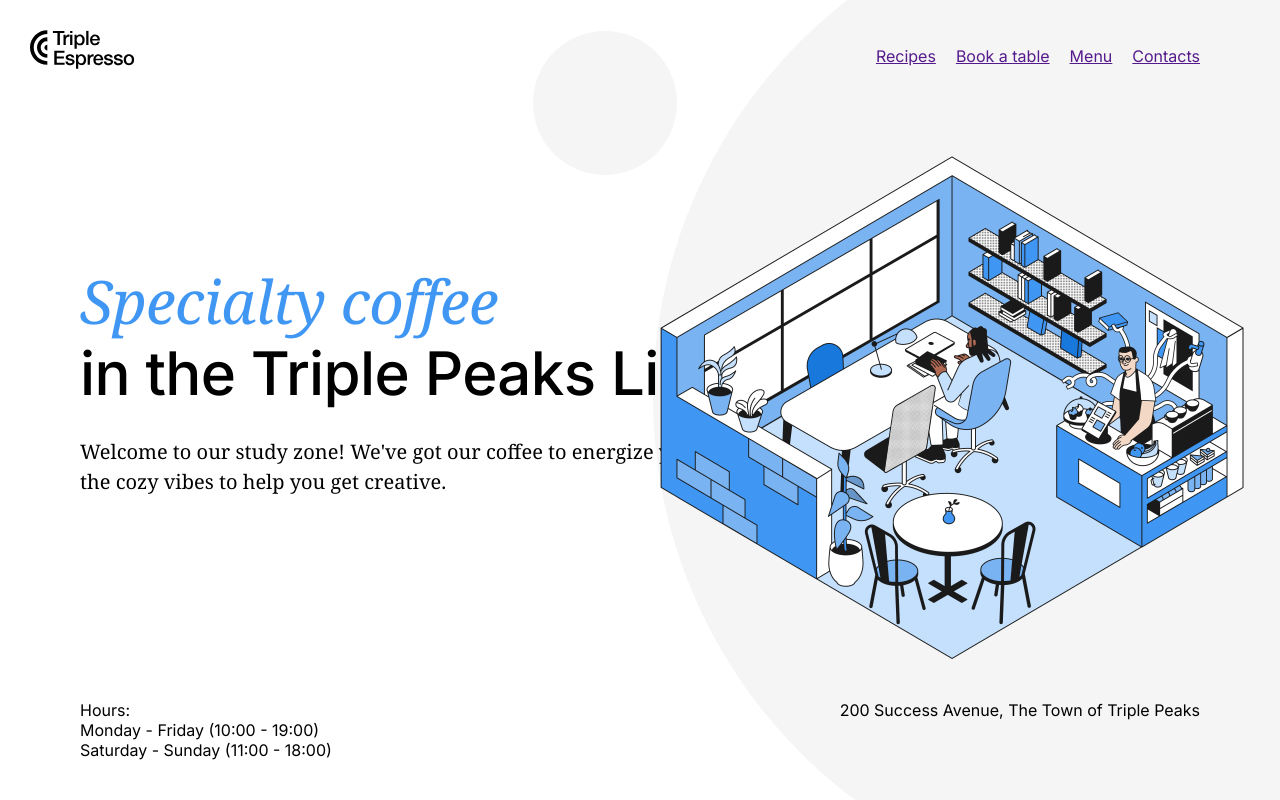
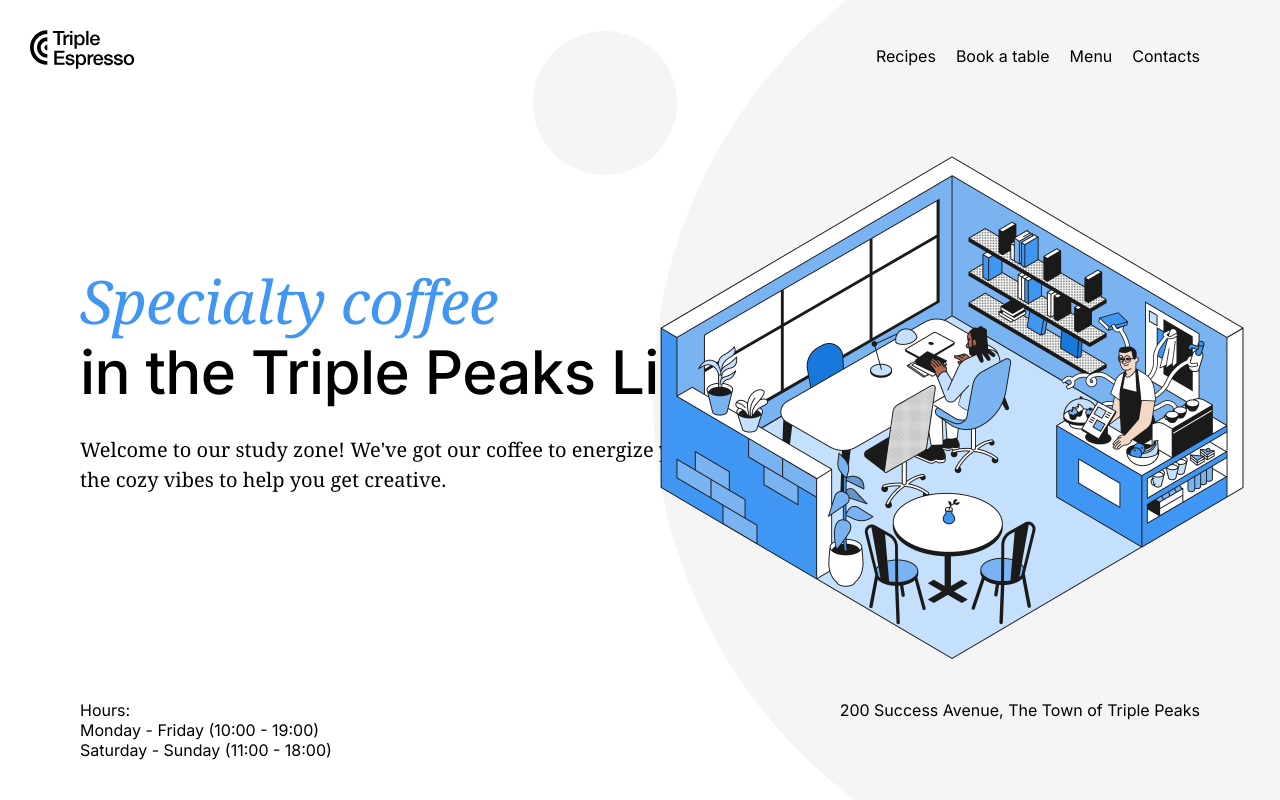
Before and after one commit to GucciGerm/se_project_coffeeshop, a plain HTML site: page index.html in a window 1280 px wide. Shown: the top 800 px of the page. Drawn offline with Linux system fonts and the light colour scheme.

Commit message:
Added missing header_link

```diff
--- a/pages/index.css
+++ b/pages/index.css
@@ -10,13 +10,16 @@
 
 .header {
   padding: 30px 80px 40px;
-  height: 800px;
+  max-height: 800px;
   display: flex;
   flex-direction: column;
   background-image: url(../images/background_header.svg);
   box-sizing: border-box;
   position: relative;
   background-size: cover;
+  min-height: 720px;
+  height: 100vh;
+  flex-direction: column;
 }
 
 .header__image {
@@ -32,7 +35,7 @@
   font-style: normal;
   font-weight: 500;
   font-size: 60px;
-  line-height: 72px;
+  line-height: 70px;
   letter-spacing: -0.6px;
   max-width: 729px;
   margin: 183px 0 0;
@@ -72,6 +75,13 @@
   list-style-type: none;
   display: flex;
   gap: 20px;
+  color: #000;
+  padding: 0;
+}
+
+.nav__link {
+  text-decoration: none;
+  color: #000;
 }
 
 .header__footer {
@@ -88,6 +98,7 @@
   color: #fff;
   background-color: #0a2750;
   padding: 100px 80px 215px;
+  background-image: url(../images/background_recipes.svg);
 }
 
 .recipes__title {
```
